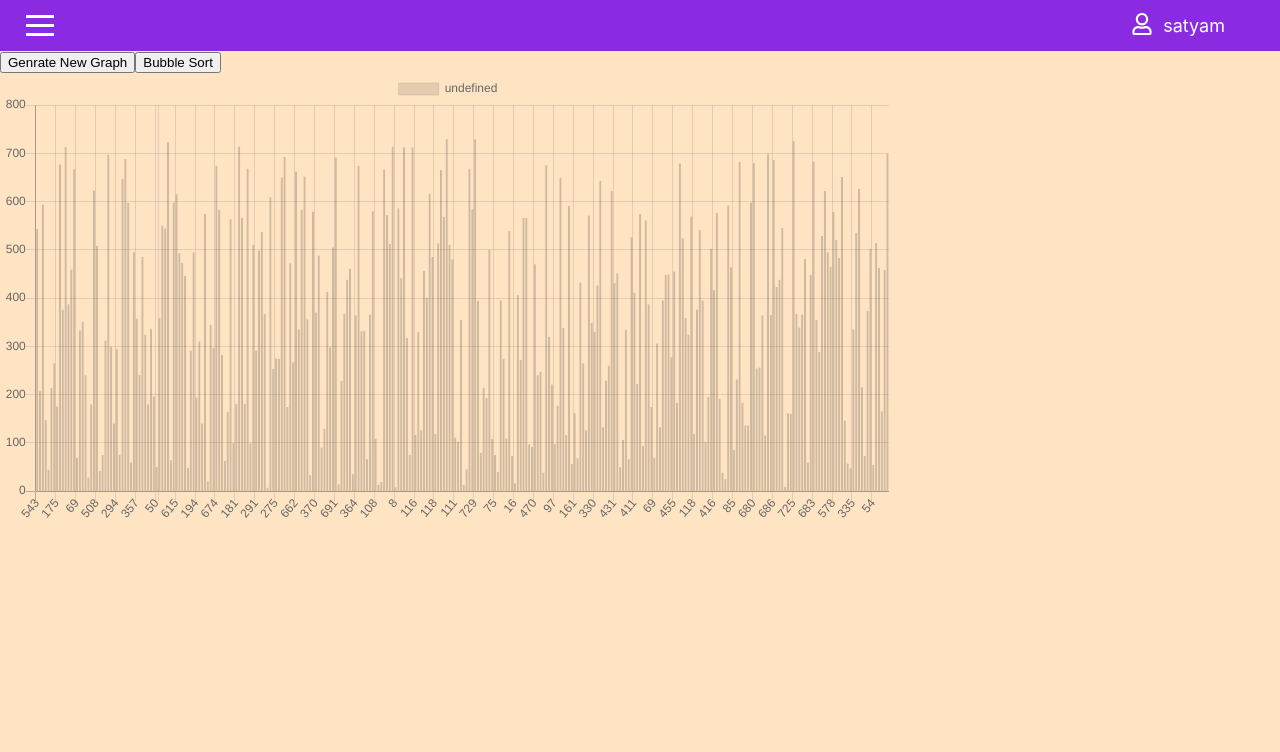
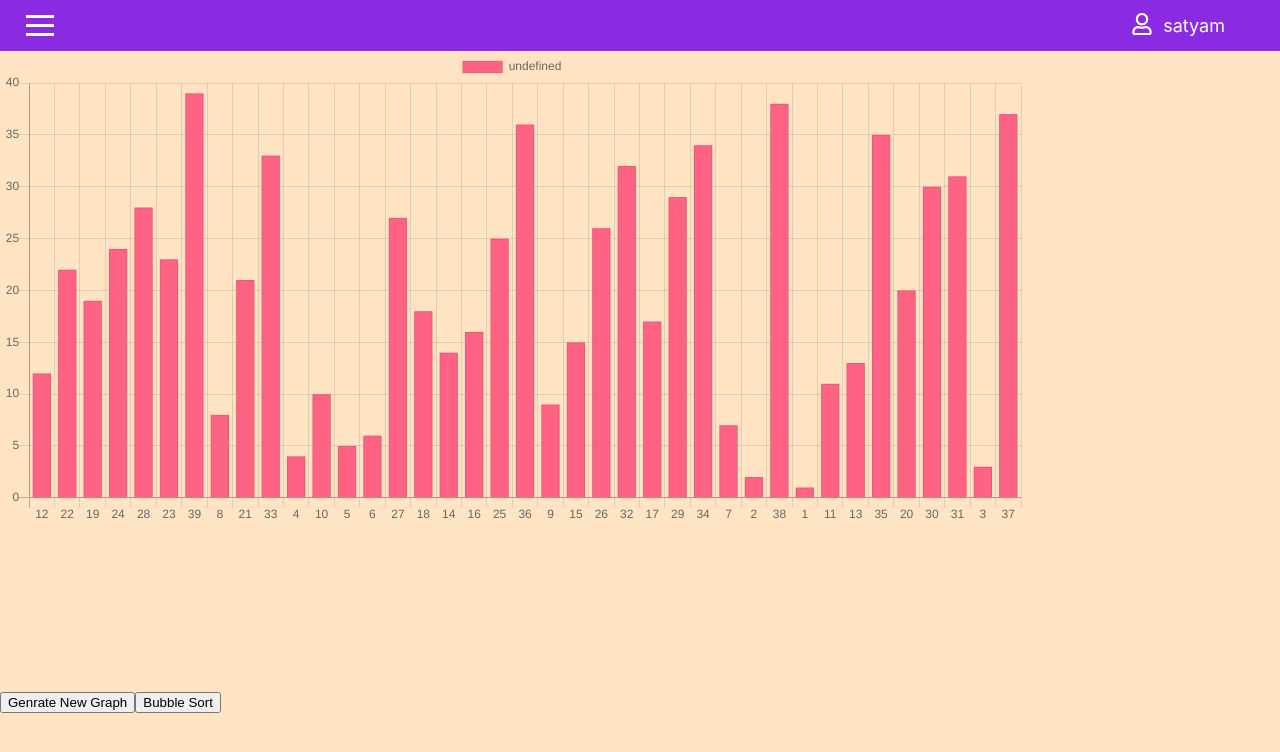
Before and after one commit to satyam4p/Dashboard-Modal, a React (Create React App) app: page / in a window 1280 px wide. Shown: the top 752 px of the page. Built offline with nearby package versions, Linux system fonts and the light colour scheme.

Commit message:
Bubble sort animation changes

```diff
--- a/src/algorithms/bubbleSort.js
+++ b/src/algorithms/bubbleSort.js
@@ -1,20 +1,56 @@
 
-export const BubbleSort =(array)=>{
-    console.log("input array: ",array);
-    let isSorted = false;
-    let counter =0;
-    while(!isSorted){
-        isSorted =true;
-        for(let i=0;i<array.length - 1 - counter; i++){
-            if(array[i] > array[i+1]){
-                swap(i,i+1,array);
-                isSorted = false;
-            }
+export const BubbleSort = async reference =>{
+    let chart = reference.current.chartInstance;
+    console.log(" reference: ",reference," chart: ",chart);
+    const dataArray = chart.data.datasets[0].data;
+    const meta = chart.getDatasetMeta(0);
+    const colors = chart.data.datasets[0].backgroundColor;
+    const defaltColor = 'rgb(255, 99, 132)';
+    let tmp;
+     for (let i = 0; i < dataArray.length; i++) {
+        for (let j = 0; j < dataArray.length - i - 1; j++) {
+        colors[j] = '#991fc4';
+        chart.data.datasets[0].backgroundColor = colors;
+
+        chart.update();
+        await sleep(0.3);
+
+        if (dataArray[j] > dataArray[j + 1]) {
+            tmp = dataArray[j];
+            dataArray[j] = dataArray[j + 1];
+            dataArray[j + 1] = tmp;
+
+            tmp = meta.data[j];
+            meta.data[j] = meta.data[j + 1];
+            meta.data[j + 1] = tmp;
+
+            colors[j + 1] = '#991fc4';
         }
-        counter++;
+
+      colors[j] = defaltColor;
+      chart.data.datasets[0].backgroundColor = colors;
     }
-    return array;
+    colors[dataArray.length - i - 1] = '#7cc746';
+    chart.data.datasets[0].backgroundColor = colors;
+    chart.update();
+  }
+    // let isSorted = false;
+    // let counter =0;
+    // while(!isSorted){
+    //     isSorted =true;
+    //     for(let i=0;i<array.length - 1 - counter; i++){
+    //         if(array[i] > array[i+1]){
+    //             swap(i,i+1,array);
+    //             isSorted = false;
+    //         }
+    //     }
+    //     counter++;
+    // }
+    // return array;
 }
+const sleep = milliseconds => {
+  return new Promise(resolve => setTimeout(resolve, milliseconds));
+};
 const swap =(idx1,idx2,array)=>{
     let temp = array[idx1];
     array[idx1] = array[idx2];
--- /dev/null
+++ b/src/algorithms/shuffle.js
@@ -0,0 +1,10 @@
+export const Shuffle =array =>{
+    var i, j, tmp;
+    for (i = array.length - 1; i > 0; i--) {
+    j = Math.floor(Math.random() * (i + 1));
+    tmp = array[i];
+    array[i] = array[j];
+    array[j] = tmp;
+  }
+  return array;
+}
--- a/src/components/contentPage.js
+++ b/src/components/contentPage.js
@@ -1,32 +1,33 @@
-import React,{useState,useEffect} from 'react';
+import React,{useState,useEffect, useRef} from 'react';
 import '../styles/contentPage.scss';
 import { Bar } from 'react-chartjs-2';
 import {Button} from 'reactstrap';
 import {BubbleSort} from '../algorithms/bubbleSort';
+import {Shuffle} from '../algorithms/shuffle';
 const Content =(props)=>{
-  const NUMBER_OF_ARRAY_BARS = 300;
+  const NUMBER_OF_ARRAY_BARS = 40;
 
   const [dataValue,setDataValue] = React.useState([]);
   const [Sorted,setSorted] = React.useState(false);
+  //create ref for chatInstance
+  let reference = useRef(null);
 
   useEffect(() => {
     resetArray();
   }, []);
 
   const resetArray=()=>{
-    const array=[];
-    for(let i=0;i<NUMBER_OF_ARRAY_BARS;i++){
-      array.push(randomIntFromInterval(5,730));
-    }
+    const array=Shuffle([...Array(NUMBER_OF_ARRAY_BARS).keys()].splice(1));
     setDataValue(array);
     setSorted(false);
   }
 
   // handlers
-  const handleClickBubbleSort = (event) =>{
+  const handleClickBubbleSort = (event,reference) =>{
   event.preventDefault();
-  console.log(dataValue);
-  setDataValue(BubbleSort(dataValue));
+  console.log(typeof dataValue," dataValue",dataValue);
+  // setDataValue(BubbleSort(dataValue,reference));
+  BubbleSort(reference);
   console.log(dataValue);
   setSorted(true);
 }
@@ -35,20 +36,29 @@ const Content =(props)=>{
     array[idx1] = array[idx2];
     array[idx2] = temp;
   }
-  const data={
-    labels:dataValue.map((val,index)=>{
-      return val
-    }),
+//random values generator method
+function randomIntFromInterval(min, max) {
+  // min and max included
+  return Math.floor(Math.random() * (max - min + 1) + min);
+}
+  return(
+    <div className='content_page'>
+
+        <div className='graph'>
+        <Bar
+        data= {{
+              labels:dataValue,
               datasets:[
               {
-        data: dataValue.map((val,index)=>{
-          return val;
+                data: dataValue,
+                backgroundColor: [...Array(dataValue.length).keys()].map(() => {
+                  return Sorted ? '#7cc746' : 'rgb(255, 99, 132)';
                 }),
                 borderWidth:1
               }
-    ]
+              ]}
               }
-  const options = {
+        options={{
                 scales: {
                   yAxes: [
                     {
@@ -59,21 +69,13 @@ const Content =(props)=>{
                   ],
                 },
               }
-
-
-//random values generator method
-function randomIntFromInterval(min, max) {
-  // min and max included
-  return Math.floor(Math.random() * (max - min + 1) + min);
               }
-
-  return(
-    <div className='content_page' >
+        ref={reference}
+        height={140}
+        />
+        </div>
         <Button onClick = {resetArray}>Genrate New Graph</Button>
-        <Button onClick = {handleClickBubbleSort}>Bubble Sort</Button>
-        <div className='graph'>
-        <Bar data= {data} options={options}/>
-        </div>
+        <Button onClick = {(e)=>{handleClickBubbleSort(e,reference)}}>Bubble Sort</Button>
     </div>
   )
 }
--- a/src/components/drawer.js
+++ b/src/components/drawer.js
@@ -28,8 +28,6 @@ const Drawer = props =>{
       </div>
     </div>
   )
-
-
 }
 
 export default Drawer
--- a/src/styles/contentPage.scss
+++ b/src/styles/contentPage.scss
@@ -6,6 +6,6 @@
 
 }
 .graph{
-  height: 70%;
-  width: 70%;
+  height: 80%;
+  width: 80%;
 }
```
Also changed, not shown: src/router.js (line endings or trailing spaces), 1 other file (tests, documents, lock files or other folders). Lines whose indentation alone changed are shown as unchanged.
